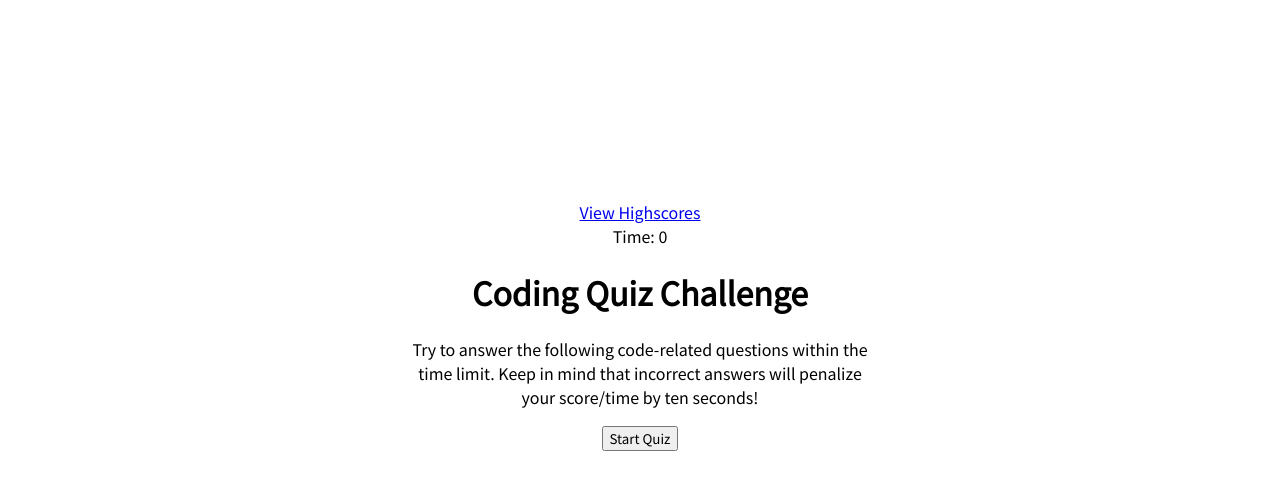
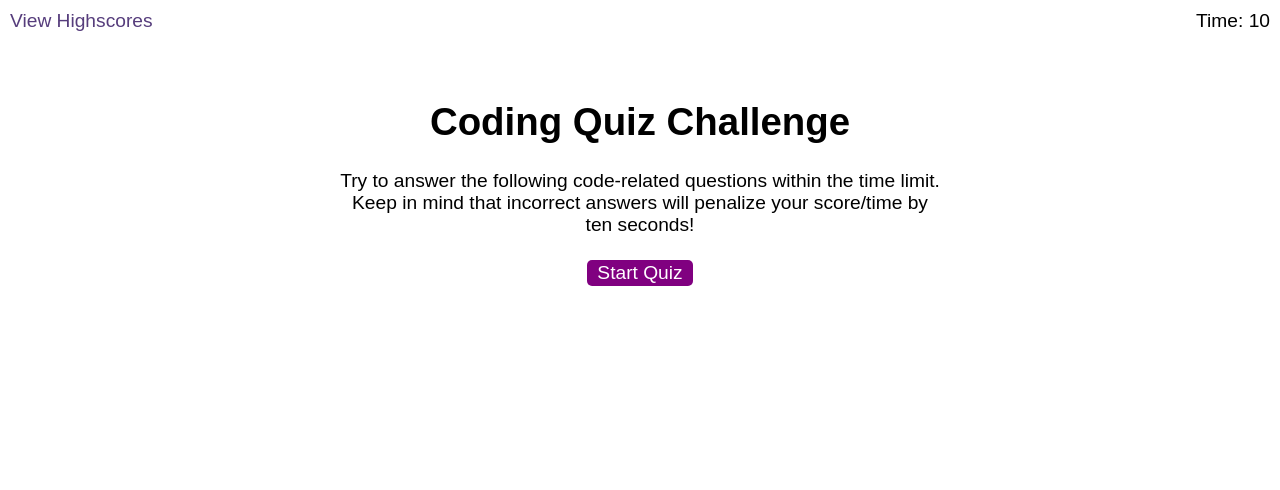
Before and after one commit to carinvid/Javascript-Quiz, a plain HTML site: page index.html in a window 1280 px wide. Drawn offline with Linux system fonts and the light colour scheme.

Commit message:
adding more styles

```diff
--- a/Assets/javascript.js
+++ b/Assets/javascript.js
@@ -1,6 +1,6 @@
 /*for the timer*/
 document.addEventListener("DOMContentLoaded", () => {
-  const timeLfetDisplay = document.querySelector("#time-left");
+  const timeLeftDisplay = document.querySelector("#time-left");
   const startBtn = document.querySelector("start-btn");
   let timeLeft = 10;
 
@@ -23,7 +23,7 @@ var questionContainerElement = document.getElementById("question-container");
 var questionElement = document.getElementById("question");
 var answerButtonsElement = document.getElementById("answer-buttons");
 
-//Variable to randomize the questions
+// to randomize the questions
 var shuffledQuestions, currentQuestionIndex;
 
 //Start and Next click events
@@ -32,6 +32,7 @@ nextButton.addEventListener("click", () => {
   currentQuestionIndex++;
   setNextQuestion();
 });
+
 //Function to start game
 function startGame() {
   console.log("started");
--- a/Assets/style.css
+++ b/Assets/style.css
@@ -2,49 +2,84 @@
 *::before,
 ::after {
   box-sizing: border-box;
-  font-family: "Noto Sans JP", sans-serif;
-}
-
-:root {
-  --clr-light: rgb(132, 187, 181);
-  --clr-dark: rgb(25, 146, 106);
-  --clr-tune: white;
-  --clr-contrast: rgb(143, 206, 114);
-}
-
-h1 {
-  text-align: center;
 }
 
 body {
-  margin: 200px 400px;
-  padding: 0;
-  text-align: center;
+  font-family: Arial;
+  font-size: 120%;
 }
 
-.btn-grid {
-  display: grid;
-  width: 100px;
-  margin: auto;
+a {
+  color: #563d7c;
+  text-decoration: none;
+  transition: color 0.1s;
 }
 
-.btn {
-  background-color: purple;
-  color: white;
-  font-size: large;
-  font-weight: bold;
-  height: 25px;
-  margin: 5px;
+a:hover {
+  color: #8570a5;
 }
 
-.start-btn,
-.next-btn {
-  background-color: blue;
+button {
+  display: inline-block;
+  margin: 5px;
+  cursor: pointer;
+  font-size: 100%;
+  background-color: purple;
+  border-radius: 5px;
+  padding: 2px 10px;
   color: white;
-  font-size: large;
-  font-weight: bold;
+  border: 0;
+  transition: background-color 0.1s;
+}
+
+button:hover {
+  background-color: #8570a5;
+}
+
+.choices button {
+  display: block;
+}
+
+input[type="text"] {
+  font-size: 100%;
+}
+
+ol {
+  padding-left: 0px;
+  max-height: 400px;
+  overflow: auto;
+}
+
+li {
+  padding: 5px;
+  list-style: decimal inside none;
+}
+
+li:nth-child(odd) {
+  background-color: hsl(316, 50%, 88%);
+}
+
+.wrapper {
+  margin: 100px auto 0 auto;
+  max-width: 600px;
 }
 
 .hide {
   display: none;
 }
+
+.start {
+  text-align: center;
+}
+
+.scores {
+  position: absolute;
+  top: 10px;
+  left: 10px;
+}
+
+.timer {
+  position: absolute;
+  top: 10px;
+  right: 10px;
+}
--- a/index.html
+++ b/index.html
@@ -6,16 +6,15 @@
     <meta http-equiv="X-UA-Compatible" content="IE=edge">
     <meta name="viewport" content="width=device-width, initial-scale=1.0">
     <link href="./Assets/style.css" rel="stylesheet">
-    <script defer src="./Assets/javascript.js"></script>
+    <script defer src="Assets/javascript.js"></script>
     <title>Javascript - Quiz with timer</title>
-    <link rel="preconnect" href="https://fonts.gstatic.com">
-    <link href="https://fonts.googleapis.com/css2?family=Noto+Sans+JP&display=swap" rel="stylesheet">
+
 </head>
 
 <body>
-    <div class="scores"><a href="highscores.html">View Highscores</a></div>
+    <div class="scores"><a href="scores.html">View Highscores</a></div>
 
-    <div class="timer">Time: <span id="time">0</span></div>
+    <div class="timer">Time: <span id="time-left">10</span></div>
 
     <div class="wrapper">
         <div id="start-screen" class="start">
@@ -25,7 +24,7 @@
                 limit. Keep in mind that incorrect answers will penalize your
                 score/time by ten seconds!
             </p>
-            <button id="start">Start Quiz</button>
+            <button id="start-btn">Start Quiz</button>
         </div>
 
         <div id="questions" class="hide">
```
Also changed, not shown: scores.html (+8 -12 lines).
